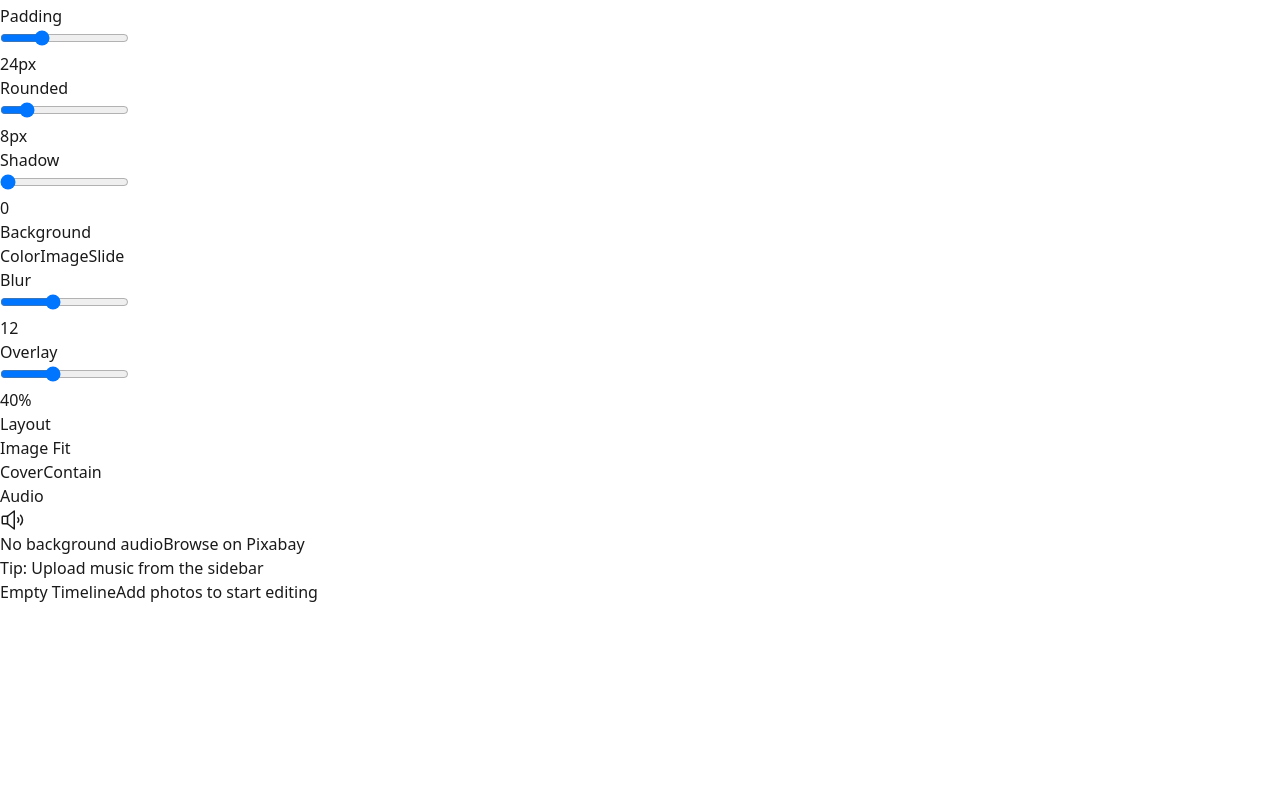
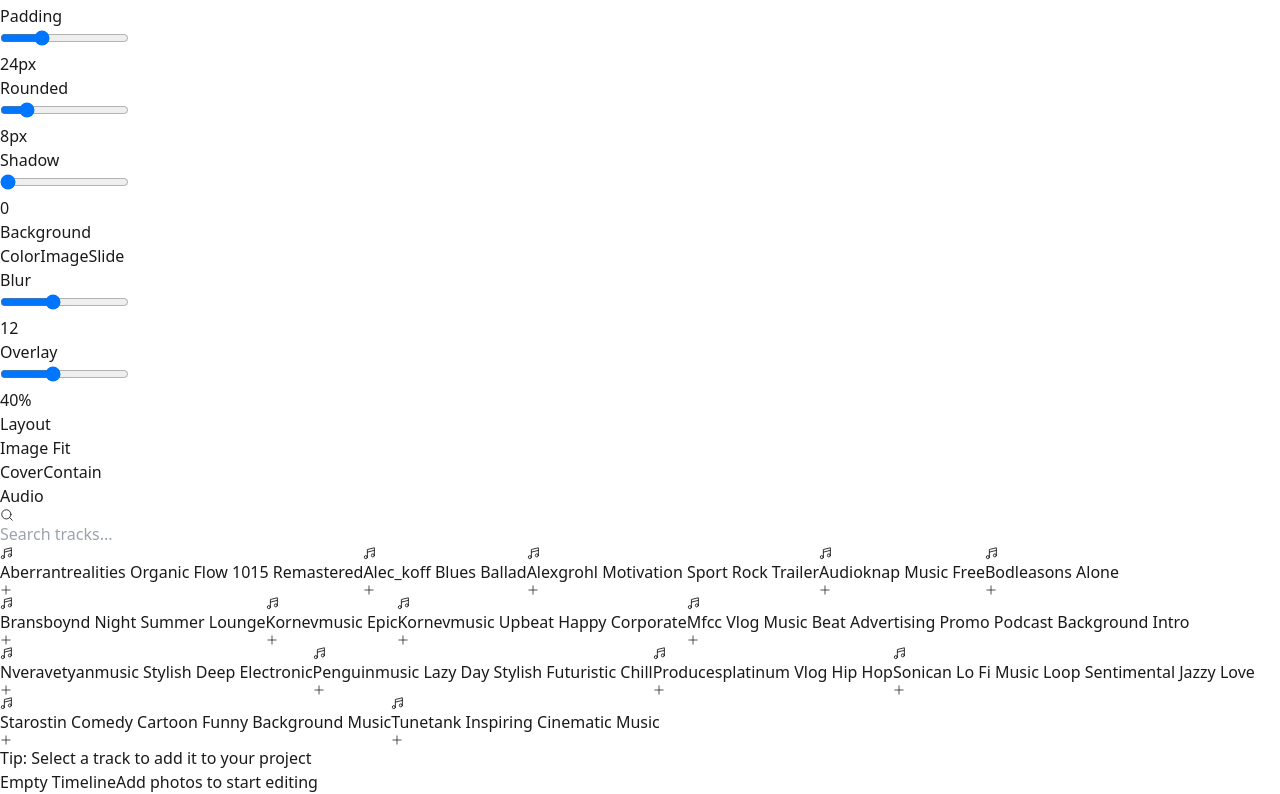
Before and after one commit to rakibulism/rekap, a React (Vite) app: page / in a window 1280 px wide. Shown: the part 680-1474 px from the top of the page. Before the commit the page ends 1284 px from the top, so only its background shows below. Built offline with nearby package versions, Linux system fonts and the light colour scheme.

Commit message:
UI Polish: Implement community audio search and remove Pixabay link

```diff
--- a/src/components/layout/ControlPanel.tsx
+++ b/src/components/layout/ControlPanel.tsx
@@ -1,11 +1,22 @@
-import React from 'react';
+import React, { useState, useMemo } from 'react';
 import { useRekapStore } from '../../store/rekapStore';
 import Slider from '../ui/Slider';
 import SegmentedControl from '../ui/SegmentedControl';
-import { SpeakerHigh, Trash } from 'phosphor-react';
+import { SpeakerHigh, Trash, MagnifyingGlass, MusicNotes, Plus } from 'phosphor-react';
+import { COMMUNITY_TRACKS } from '../../data/communityAudio';
 
 const ControlPanel: React.FC = () => {
   const { settings, updateSettings, audio, setAudio } = useRekapStore();
+  const [searchQuery, setSearchQuery] = useState('');
+
+  const filteredTracks = useMemo(() => {
+    if (!searchQuery) return COMMUNITY_TRACKS;
+    const query = searchQuery.toLowerCase();
+    return COMMUNITY_TRACKS.filter(t =>
+      t.name.toLowerCase().includes(query) ||
+      t.tags.some(tag => tag.includes(query))
+    );
+  }, [searchQuery]);
 
   const Section = ({ title, children }: { title: string; children: React.ReactNode }) => (
     <div className="py-6 border-b border-[var(--color-border-default)] last:border-0 px-5">
@@ -150,24 +161,49 @@ const ControlPanel: React.FC = () => {
             <audio src={audio.url} controls className="w-full h-8 scale-90 -mx-2 opacity-80" />
           </div>
         ) : (
-          <div className="text-center py-6 border-2 border-dashed border-[var(--color-border-default)] rounded-[var(--radius-sm)] flex flex-col items-center gap-3 opacity-60">
-            <SpeakerHigh size={24} className="text-[var(--color-text-muted)]" />
-            <div className="flex flex-col gap-1">
-              <span className="text-[11px] font-medium text-[var(--color-text-muted)]">No background audio</span>
-              <a
-                href="https://pixabay.com/music/search/?genre=ambient"
-                target="_blank"
-                rel="noopener noreferrer"
-                className="text-[10px] text-[var(--color-interactive)] hover:underline font-bold uppercase tracking-wider"
-              >
-                Browse on Pixabay
-              </a>
+          <div className="space-y-4">
+            <div className="relative">
+              <div className="absolute left-3 top-1/2 -translate-y-1/2 text-[var(--color-text-muted)]">
+                <MagnifyingGlass size={14} />
+              </div>
+              <input
+                type="text"
+                placeholder="Search tracks..."
+                className="w-full h-9 pl-9 pr-3 bg-[var(--color-bg-surface)] border border-[var(--color-border-default)] rounded-[var(--radius-sm)] text-[12px] focus:outline-none focus:border-[var(--color-interactive)] placeholder:text-[var(--color-text-muted)]/50"
+                value={searchQuery}
+                onChange={(e) => setSearchQuery(e.target.value)}
+              />
+            </div>
+
+            <div className="max-h-[280px] overflow-y-auto space-y-1 pr-1 custom-scrollbar">
+              {filteredTracks.map((track) => (
+                <button
+                  key={track.id}
+                  onClick={() => setAudio({ url: track.url, name: track.name })}
+                  className="w-full flex items-center gap-3 p-2 rounded-[var(--radius-sm)] hover:bg-[var(--color-bg-hover)] transition-colors text-left group"
+                >
+                  <div className="w-7 h-7 rounded-sm bg-[var(--color-bg-surface)] border border-[var(--color-border-default)] flex items-center justify-center text-[var(--color-text-muted)] group-hover:bg-[var(--color-interactive)] group-hover:text-white transition-colors">
+                    <MusicNotes size={14} />
+                  </div>
+                  <div className="flex-1 min-w-0">
+                    <div className="text-[11px] font-semibold truncate text-[var(--color-text-primary)]">
+                      {track.name}
+                    </div>
+                  </div>
+                  <Plus size={12} className="text-[var(--color-text-muted)] opacity-0 group-hover:opacity-100" />
+                </button>
+              ))}
+              {filteredTracks.length === 0 && (
+                <div className="text-center py-6 text-[11px] text-[var(--color-text-muted)]">
+                  No tracks found for "{searchQuery}"
+                </div>
+              )}
             </div>
           </div>
         )}
-        <div className="mt-3 text-[10px] text-[var(--color-text-muted)] italic px-1 flex items-center gap-1.5">
+        <div className="mt-3 text-[10px] text-[var(--color-text-muted)] italic px-1 flex items-center gap-1.5 border-t border-[var(--color-border-default)] pt-3">
           <div className="w-1 h-1 rounded-full bg-[var(--color-interactive)]" />
-          Tip: Upload music from the sidebar
+          Tip: Select a track to add it to your project
         </div>
       </Section>
     </aside>
--- /dev/null
+++ b/src/data/communityAudio.ts
@@ -0,0 +1,46 @@
+export interface CommunityTrack {
+  id: string;
+  name: string;
+  filename: string;
+  url: string;
+  tags: string[];
+}
+
+const audioFiles = [
+  "aberrantrealities-organic-flow-1015-remastered-485950.mp3",
+  "alec_koff-blues-ballad-487408.mp3",
+  "alexgrohl-motivation-sport-rock-trailer-478796.mp3",
+  "audioknap-music-free-458044.mp3",
+  "bodleasons-alone-296348.mp3",
+  "bransboynd-night-summer-lounge-473222.mp3",
+  "kornevmusic-epic-478847.mp3",
+  "kornevmusic-upbeat-happy-corporate-487426.mp3",
+  "mfcc-vlog-music-beat-advertising-promo-podcast-background-intro-274290.mp3",
+  "nveravetyanmusic-stylish-deep-electronic-262632.mp3",
+  "penguinmusic-lazy-day-stylish-futuristic-chill-239287.mp3",
+  "producesplatinum-vlog-hip-hop-483574.mp3",
+  "sonican-lo-fi-music-loop-sentimental-jazzy-love-473154.mp3",
+  "starostin-comedy-cartoon-funny-background-music-492540.mp3",
+  "tunetank-inspiring-cinematic-music-409347.mp3"
+];
+
+function formatName(filename: string): string {
+  // Remove ID/numbers at the end and extension
+  return filename
+    .replace(/-\d+\.mp3$/, '')
+    .replace(/\.mp3$/, '')
+    .split('-')
+    .map(word => word.charAt(0).toUpperCase() + word.slice(1))
+    .join(' ');
+}
+
+export const COMMUNITY_TRACKS: CommunityTrack[] = audioFiles.map(file => ({
+  id: file,
+  name: formatName(file),
+  filename: file,
+  // Assuming Vite static asset handling or public folder.
+  // If in src/pro/audio, we might need import.meta.url or move to public.
+  // Given previous turns, let's use the absolute-relative path that Vite handles.
+  url: `/src/pro/audio/${file}`,
+  tags: file.toLowerCase().split(/[-_.]/)
+}));
```
